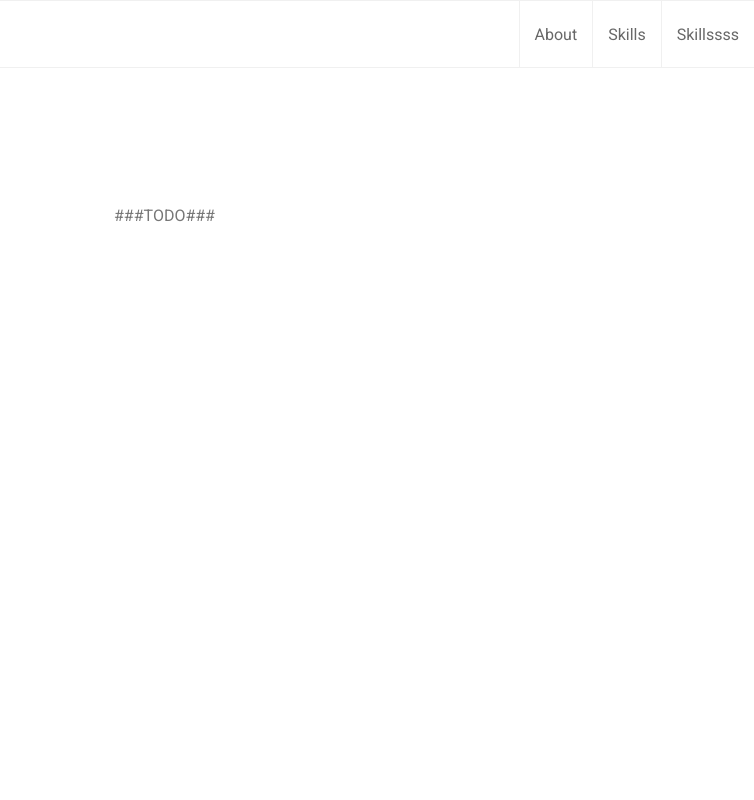
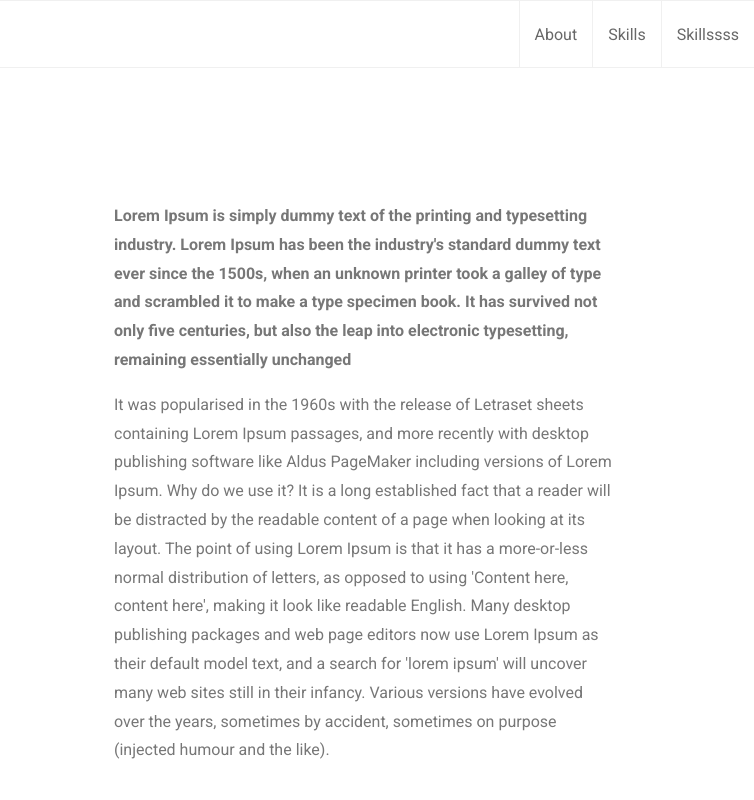
Before and after one commit to najjar-osama/najjar-osama.github.io, a website: page index.html in a window 1280 px wide. Shown: the top 800 px of the page, 526-1280 px from the left. Drawn offline with Linux system fonts and the light colour scheme; files whose address does not match are found by name.

Commit message:
style set the right height for the first and the last section html tags

```diff
--- a/css/final.css
+++ b/css/final.css
@@ -527,6 +527,22 @@ section {
   padding-left: 30px;
 }
 
+.hot-text {
+  font-weight: bold;
+}
+.normal-text {
+}
+
+.section-full-page {
+  height: 100vh;
+}
+.section-full-page__first-section {
+  padding-top: 120px;
+}
+.section-full-page__last-page {
+  height: calc(100vh - 140px);
+}
+
 @media all and (max-width: 513px) {
   .case-details {
     justify-content: flex-start;
--- a/index.html
+++ b/index.html
@@ -46,7 +46,7 @@
 
 
 
-        <section style="padding-top: 120px;" id="scroll-element" data-scroll-index="0">
+        <section class="section-full-page section-full-page__first-section" style="padding-top: 120px;" id="scroll-element" data-scroll-index="0">
             <div class="hero">
                 <div class="hero-left">
                     <img src="img/me_cropped.jpg" class="avatar">
@@ -160,7 +160,22 @@
                 </div>
                 <div class="hero-right ">
 
-                    <p>###TODO###</p>
+                    <p class="hot-text">Lorem Ipsum is simply dummy text of the printing and typesetting industry. Lorem Ipsum has been the industry's
+                        standard dummy text ever since the 1500s, when an unknown printer took a galley of type and scrambled
+                        it to make a type specimen book. It has survived not only five centuries, but also the leap into
+                        electronic typesetting, remaining essentially unchanged
+                    </p>
+                    <p class="normal-text">
+                        It was popularised in the 1960s with the release of Letraset sheets containing Lorem Ipsum passages, and more recently with
+                        desktop publishing software like Aldus PageMaker including versions of Lorem Ipsum. Why do we use
+                        it? It is a long established fact that a reader will be distracted by the readable content of a page
+                        when looking at its layout. The point of using Lorem Ipsum is that it has a more-or-less normal distribution
+                        of letters, as opposed to using 'Content here, content here', making it look like readable English.
+                        Many desktop publishing packages and web page editors now use Lorem Ipsum as their default model
+                        text, and a search for 'lorem ipsum' will uncover many web sites still in their infancy. Various
+                        versions have evolved over the years, sometimes by accident, sometimes on purpose (injected humour
+                        and the like).
+                    </p>
 
                 </div>
             </div>
@@ -169,7 +184,7 @@
 
 
 
-        <section data-scroll-index="1">
+        <section class="section-full-page" data-scroll-index="1">
             <div class="process ">
                 <div class="header ">
                     <h1 class="title ">Skills</h1>
@@ -237,7 +252,7 @@
         </section>
 
 
-        <section data-scroll-index="2">
+        <section class="section-full-page__last-page" data-scroll-index="2">
             <div class="process ">
                 <div class="header ">
                     <h1 class="title ">Skillssss</h1>
```
